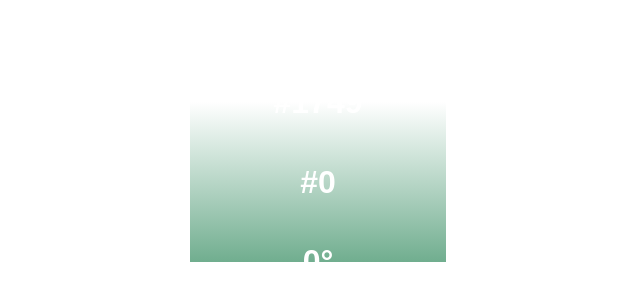
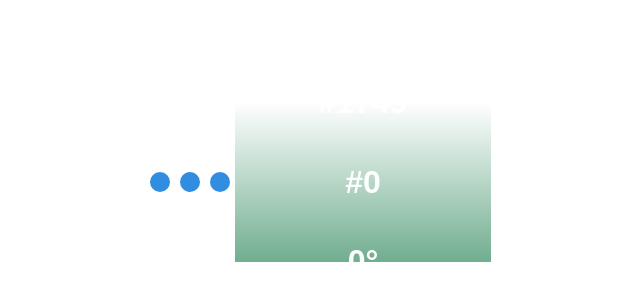
Before and after one commit to larswan/fun-with-animation-and-stuff, a React (Vite) app: page / in a window 1280 px wide. Shown: the part 218-518 px from the top of the page, without its empty margins (322-962 px from the left). Built offline with nearby package versions, Linux system fonts and the light colour scheme.

Commit message:
added anime.js

```diff
--- a/package.json
+++ b/package.json
@@ -10,6 +10,7 @@
     "preview": "vite preview"
   },
   "dependencies": {
+    "animejs": "^3.2.1",
     "react": "^18.2.0",
     "react-dom": "^18.2.0",
     "styled-components": "^6.1.1"
--- /dev/null
+++ b/src/AnimeTest.jsx
@@ -0,0 +1,27 @@
+import anime from "animejs"
+import "./animeTest.css"
+
+const AnimeTest = () => {
+
+    anime({
+        targets: '.circle',
+        translateY: '250px',
+        loop: true,
+        easing: 'easeInOutSine'
+
+    })
+
+    return(
+        <>
+            <div className="circle">
+            </div>
+
+            <div className="circle">
+            </div>
+
+            <div className="circle">
+            </div>
+        </>
+    )
+}
+export default AnimeTest
--- a/src/App.css
+++ /dev/null
@@ -1,13 +0,0 @@
-h1 {
-    font-family: Arial, Helvetica, sans-serif;
-    font-size: 2em;
-    color: rgb(255, 255, 255)
-}
-
-.window {
-    width: 100vw;
-    height: 100vh;;
-    display: flex;
-    justify-content: center;
-    align-items: center;
-}
--- a/src/App.jsx
+++ b/src/App.jsx
@@ -1,6 +1,6 @@
 import React, { useState } from 'react';
-import './App.css';
 import GradientMouseTracker from './GradientMouseTracker';
+import AnimeTest from './AnimeTest';
 
 function App() {
   const [mouseX, setMouseX] = useState(0)
@@ -13,6 +13,7 @@ function App() {
 
   return (
     <div className='window' onMouseMove={handleMouseMove} >
+      <AnimeTest />
       <GradientMouseTracker mouseX={mouseX} mouseY={mouseY}/>
     </div>
   );
--- /dev/null
+++ b/src/animeTest.css
@@ -0,0 +1,7 @@
+.circle {
+    background-color:rgb(48, 141, 223);
+    width: 20px;
+    height: 20px;
+    margin: 5px;
+    border-radius: 100%;
+}
--- a/src/index.css
+++ b/src/index.css
@@ -6,3 +6,18 @@
 body {
     margin: 0;
 }
+
+h1 {
+    font-family: Arial, Helvetica, sans-serif;
+    font-size: 2em;
+    color: rgb(255, 255, 255)
+}
+
+.window {
+    width: 100vw;
+    height: 100vh;
+    ;
+    display: flex;
+    justify-content: center;
+    align-items: center;
+}
```
Also changed, not shown: 2 other files (tests, documents, lock files or other folders).
